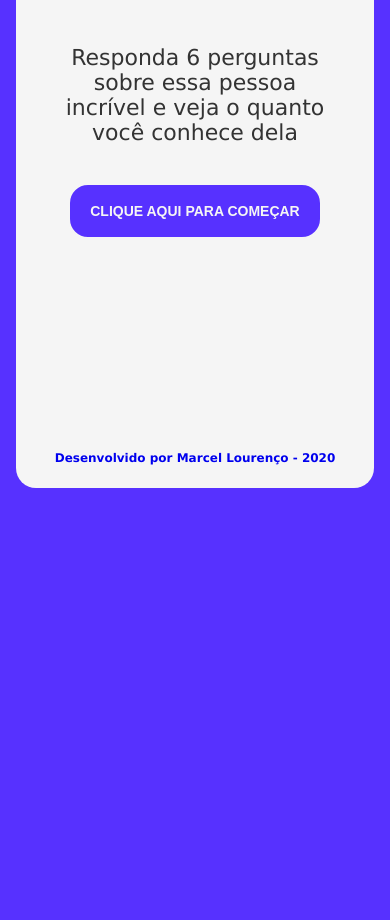
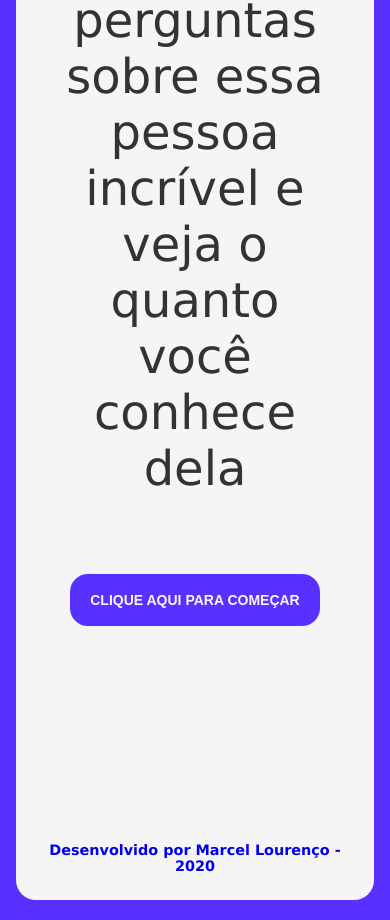
Before and after one commit to marcelxv/jogo-quiz, a plain HTML site: page index.html in a window 390 px wide. Shown: the part 399-1319 px from the top of the page. Before the commit the page ends 907 px from the top, so only its background shows below. Drawn offline with Linux system fonts and the light colour scheme.

Commit message:
Mobile Update

```diff
--- a/estilo.css
+++ b/estilo.css
@@ -1,6 +1,6 @@
 body {
 
-    font-size: 26px;
+    font-size: 3em;
         color: whitesmoke;
         background: rgb(87, 49, 255);
         /* background-image: url('https://dspncdn.com/a1/media/originals/aa/d1/31/aad1311b34687bfcbf26098e89aa3fee.jpg'); */
@@ -12,11 +12,11 @@
 
     h1 {
         color: rgb(87, 49, 255);
-        font-size: 3em;
+        font-size: 1.2em;
     }
     h3 {
         color: rgb(87, 49, 255);
-        font-size: 12px;
+        font-size: 0.3em;
     }
 
     .header {
@@ -26,7 +26,7 @@
     }
 
     .header h2 {
-        padding: 30px;
+        padding: 3em;
     }
 
     main {
@@ -36,7 +36,7 @@
         text-align: center;
         color: #333;
         border-radius: 20px;
-        font-size: 22px;
+        font-size: 1em;
 
 
     }
```
